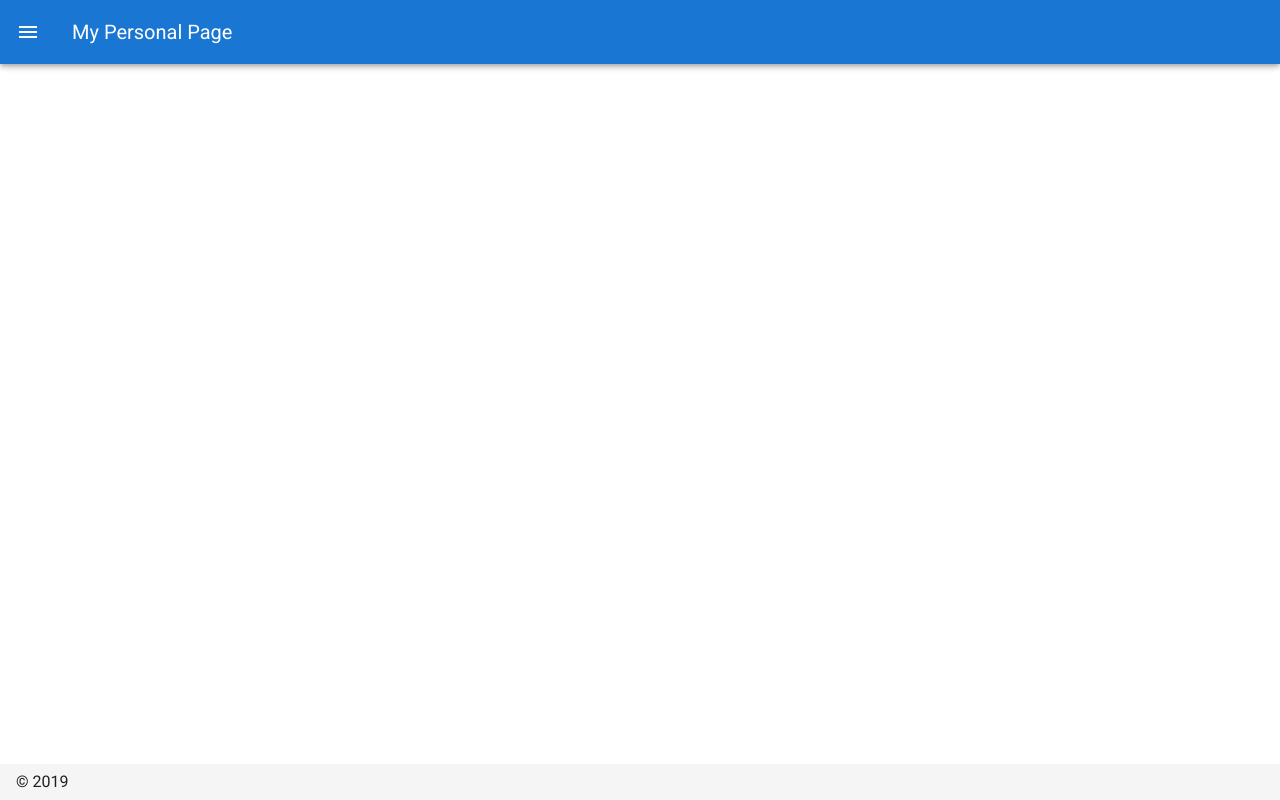
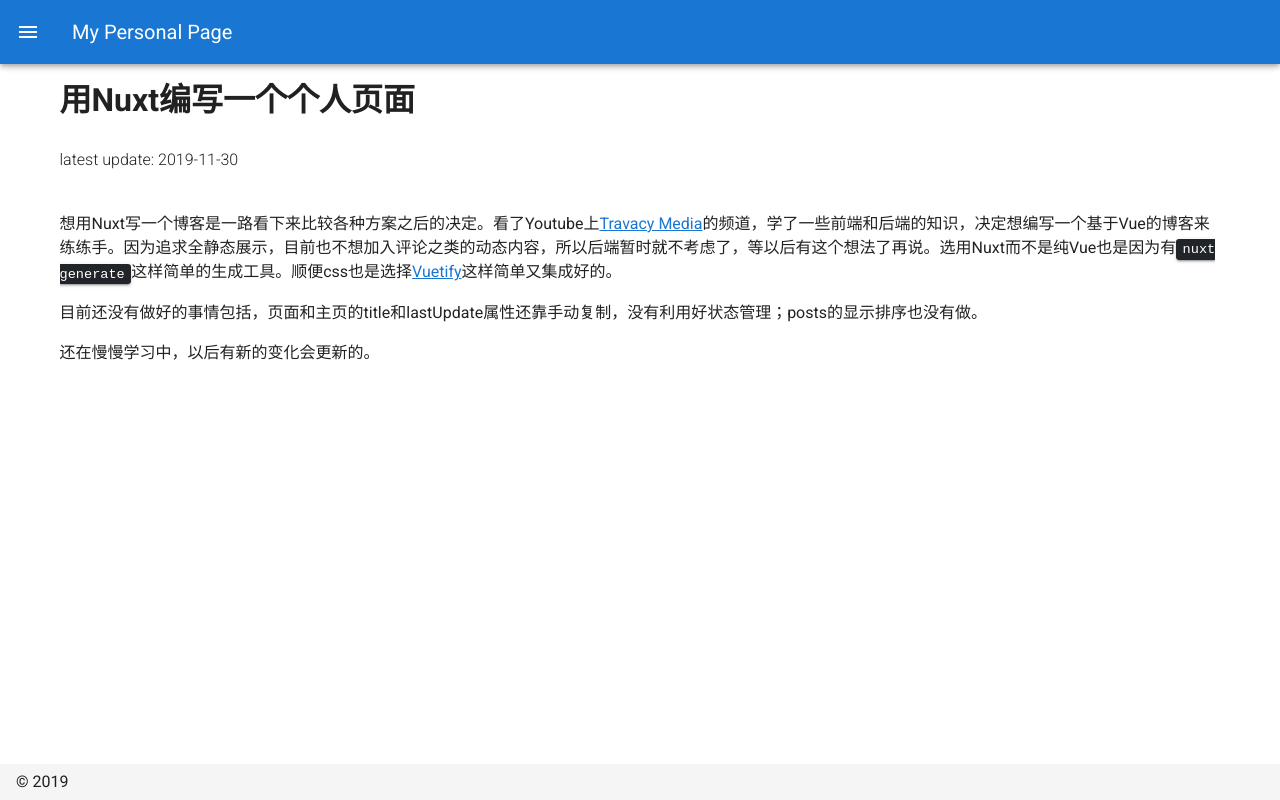
Before and after one commit to jialanxin/personalPage, a Nuxt app: page /posts/ToBuildNuxtBlog in a window 1280 px wide. Built offline with nearby package versions, Linux system fonts and the light colour scheme.

Commit message:
write “ToBuildNuxtBlog

```diff
--- /dev/null
+++ b/components/Postcard.vue
@@ -0,0 +1,37 @@
+<template>
+<div>
+  <v-list-item two-line>
+    <v-list-item-content>
+        <v-contianer>
+            <v-row justify="space-between" align="center">
+                <v-col>
+    <nuxt-link :to=post.link ><v-btn text class="title d-inline-flex" >{{post.title}}</v-btn></nuxt-link>
+                </v-col>
+                <v-spacer />
+                <v-col class="right">
+                   {{post.lastUpdate}}
+                </v-col>
+            </v-row>
+        </v-contianer>
+    <!-- <v-list-item-subtitle class="pa-4"></v-list-item-subtitle> -->
+  </v-list-item-content>
+  </v-list-item>
+  <v-divider></v-divider>
+</div>
+</template>
+
+<script>
+export default {
+    name:"Postcard",
+    props:["post"]
+}
+</script>
+
+<style scoped>
+a {
+    text-decoration: none
+}
+.right{
+    text-align: right
+}
+</style>
--- a/layouts/default.vue
+++ b/layouts/default.vue
@@ -38,7 +38,7 @@
     </v-app-bar>
     <v-content>
 
-        <nuxt class="fill-height" />
+        <nuxt  />
 
     </v-content>
     <v-footer
--- a/pages/index.vue
+++ b/pages/index.vue
@@ -1,21 +1,42 @@
 <template>
   <div>
-    <v-container class="fill-height">
+    <v-container>
       <v-row>
         <v-col>
-          <div  class="display-3">Welcome to my personal page!</div>
+          <div class="subtitle-1 font-weight-light">My personal page is still under devlopment.</div>
         </v-col>
       </v-row>
       <v-row>
         <v-col>
-      <div class="display-1">My personal page is still under devlopment.</div>
-    </v-col>
-    </v-row>
+          <div class="display-1">Newest Articles</div>
+        </v-col>
+      </v-row>
+      <v-row v-for="post in posts" :key="post.id">
+        <v-col>
+          <Postcard :post="post" />
+        </v-col>
+      </v-row>
     </v-container>
   </div>
 </template>
 
 <script>
+import Postcard from "../components/Postcard";
 export default {
+  components: {
+    Postcard
+  },
+  data() {
+    return {
+      posts: [
+        {
+          id: 1,
+          title: "用Nuxt编写一个个人页面",
+          lastUpdate: "2019-11-30",
+          link: "/posts/ToBuildNuxtBlog"
+        }
+      ]
+    };
+  }
 };
 </script>
--- /dev/null
+++ b/pages/posts/ToBuildNuxtBlog.vue
@@ -0,0 +1,34 @@
+<template>
+<v-container>
+  <v-row>
+    <v-col>
+      <h1>{{title}}</h1>
+    </v-col>
+  </v-row>
+  <v-row>
+    <v-col>
+      <p class="font-weight-light">latest update: {{lastUpdate}}</p>
+    </v-col>
+  </v-row>
+  <v-row>
+    <v-col>
+      <p>想用Nuxt写一个博客是一路看下来比较各种方案之后的决定。看了Youtube上<a href="https://www.youtube.com/channel/UC29ju8bIPH5as8OGnQzwJyA">Travacy Media</a>的频道，学了一些前端和后端的知识，决定想编写一个基于Vue的博客来练练手。因为追求全静态展示，目前也不想加入评论之类的动态内容，所以后端暂时就不考虑了，等以后有这个想法了再说。选用Nuxt而不是纯Vue也是因为有<kbd>nuxt generate</kbd>这样简单的生成工具。顺便css也是选择<a href="https://vuetifyjs.com/zh-Hans">Vuetify</a>这样简单又集成好的。</p>
+      <p>目前还没有做好的事情包括，页面和主页的title和lastUpdate属性还靠手动复制，没有利用好状态管理；posts的显示排序也没有做。</p>
+      <p>还在慢慢学习中，以后有新的变化会更新的。</p>
+    </v-col>
+  </v-row>
+</v-container>
+</template>
+
+<script>
+
+export default {
+  data(){
+    return {
+      title: "用Nuxt编写一个个人页面",
+      lastUpdate:"2019-11-30"
+    }
+  }
+
+}
+</script>>
```
